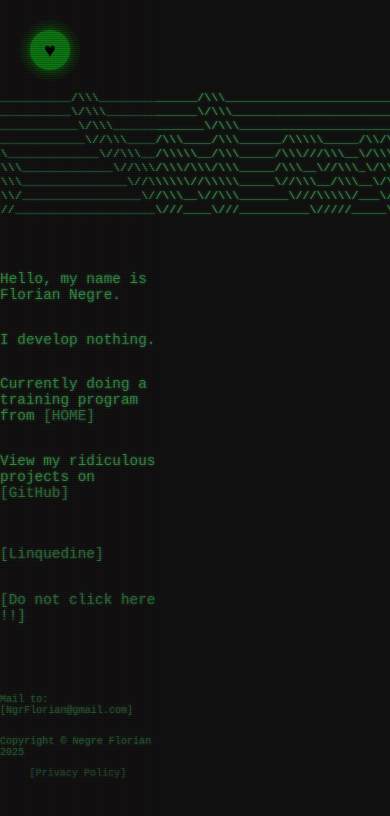
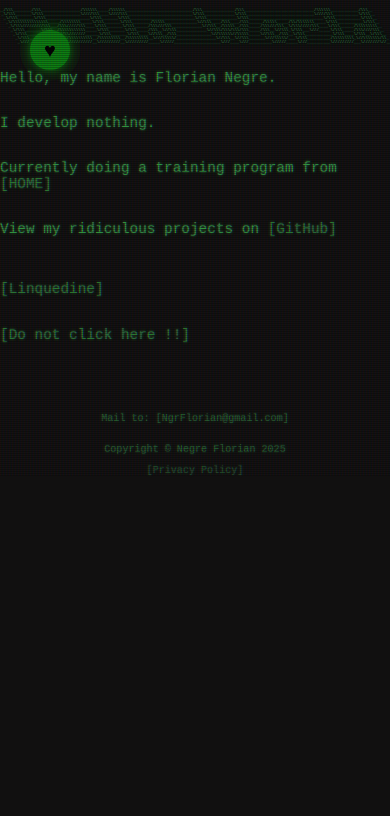
Before and after one commit to NgrFlorian/Portfolio, a plain HTML site: page index.html in a window 390 px wide. Shown: the top 816 px of the page. Drawn offline with nearby package versions, Linux system fonts and the light colour scheme.

Commit message:
Hover souris plus tactile & media screen

```diff
--- a/script.js
+++ b/script.js
@@ -17,18 +17,38 @@ document.addEventListener("DOMContentLoaded", function () {
 });
 
 
+// $(document).ready(function() {
+//     const $btn = $(".btn-escape");
+//     const $wrap = $(".body");
+
+//     $btn.on("mouseover", function() {
+
+//         const maxTop = $wrap.innerHeight() - $btn.outerHeight();
+//         const maxLeft = $wrap.innerWidth() - $btn.outerWidth();
+
+//         $(this).css({
+//             top: Math.random() * maxTop + 'px',
+//             left: Math.random() * maxLeft + 'px'
+//         });
+//     });
+// });
 $(document).ready(function() {
     const $btn = $(".btn-escape");
     const $wrap = $(".body");
 
-    $btn.on("mouseover", function() {
-
+    function moveBtn() {
         const maxTop = $wrap.innerHeight() - $btn.outerHeight();
         const maxLeft = $wrap.innerWidth() - $btn.outerWidth();
 
-        $(this).css({
+        $btn.css({
             top: Math.random() * maxTop + 'px',
             left: Math.random() * maxLeft + 'px'
         });
+    }
+
+    $btn.on("mouseover", moveBtn);
+    $btn.on("touchstart", function(e) {
+        moveBtn();
+        e.preventDefault(); // évite le clic immédiat sur mobile
     });
 });
--- a/style.css
+++ b/style.css
@@ -1,5 +1,3 @@
-
-
 body {
   position: relative;
   margin: 0;
@@ -8,6 +6,23 @@ body {
   background-color: rgb(17, 16, 16);
   color: rgba(50, 255, 0, 0.5);
   font-family: "VT323", monospace;
+}
+
+pre {
+  font-size: 1vw;
+
+  @media screen and (min-width: 600px) {
+    font-size: 0.8vw;
+  }
+
+  @media screen and (min-width: 900px) {
+    font-size: 0.7vw;
+  }
+
+  @media screen and (min-width: 1200px) {
+    font-size: 0.6vw;
+  }
+
 }
 
 .Container::after {
@@ -44,7 +59,7 @@ body {
 .Container {
   display: flex;
   justify-content: center;
-  max-width: 40vw;
+  max-width: 100vw;
   margin: 0 auto;
   text-shadow: 0.44px 0 1px rgba(0, 30, 255, 0.5),
     -0.44px 0 1px rgba(255, 0, 80, 0.3), 0 0 3px;
@@ -61,7 +76,7 @@ body {
 .InformationContainer {
   display: flex;
   flex-direction: column;
-  max-width: 40vw;
+  max-width: 100vw;
   margin: 0 auto;
 }
 
@@ -82,7 +97,7 @@ body {
   display: flex;
   flex-direction: column;
   align-items: center;
-  max-width: 40vw;
+  max-width: 100vw;
   margin: 60px auto 0 auto;
   font-size: 0.7em;
   opacity: 0.6;
@@ -96,17 +111,6 @@ body {
 @media only screen and (max-width: 600px) {
   body {
     font-size: 0.9em;
-  }
-
-  .Container {
-    position: fixed;
-    width: 100%;
-    height: 100%;
-  }
-
-  .Content {
-    position: relative;
-    padding: 20px;
   }
 }
 
@@ -225,21 +229,27 @@ body {
   0% {
     box-shadow: 0 0 0 0px rgba(7, 187, 1, 0.5), 0 0 10px #0c7e11;
   }
+
   30% {
     box-shadow: 0 0 0 12px rgba(7, 187, 1, 0), 0 0 10px #0c7e11;
   }
+
   31% {
     box-shadow: 0 0 0 0px rgba(7, 187, 1, 0), 0 0 10px #0c7e11;
   }
+
   32% {
     box-shadow: 0 0 0 0px rgba(7, 187, 1, 0.5), 0 0 10px #0c7e11;
   }
+
   63% {
     box-shadow: 0 0 0 12px rgba(7, 187, 1, 0), 0 0 10px #0c7e11;
   }
+
   80% {
     box-shadow: 0 0 0 0px rgba(7, 187, 1, 0), 0 0 10px #0c7e11;
   }
+
   100% {
     box-shadow: 0 0 0 0px rgba(7, 187, 1, 0), 0 0 10px #0c7e11;
   }
```
